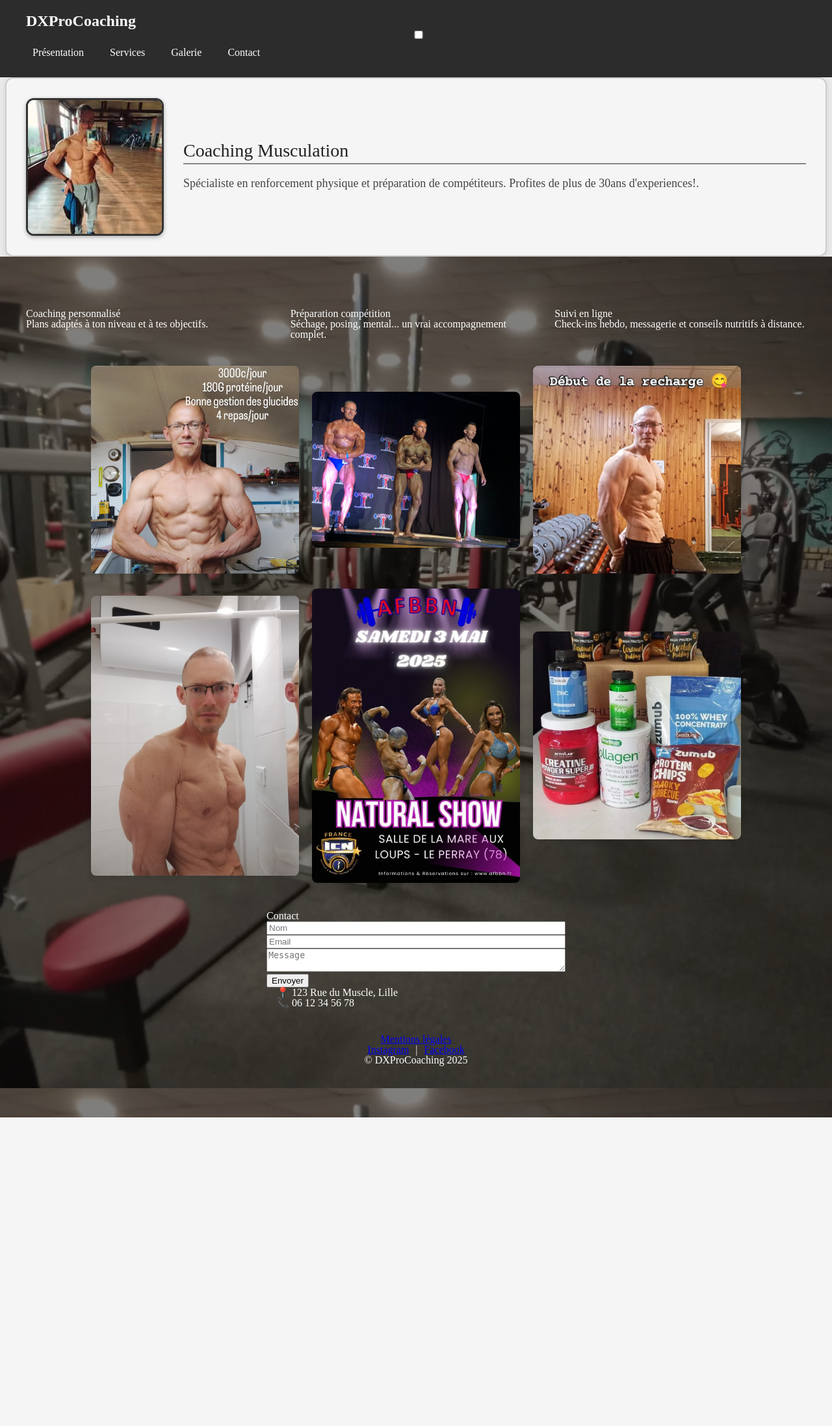
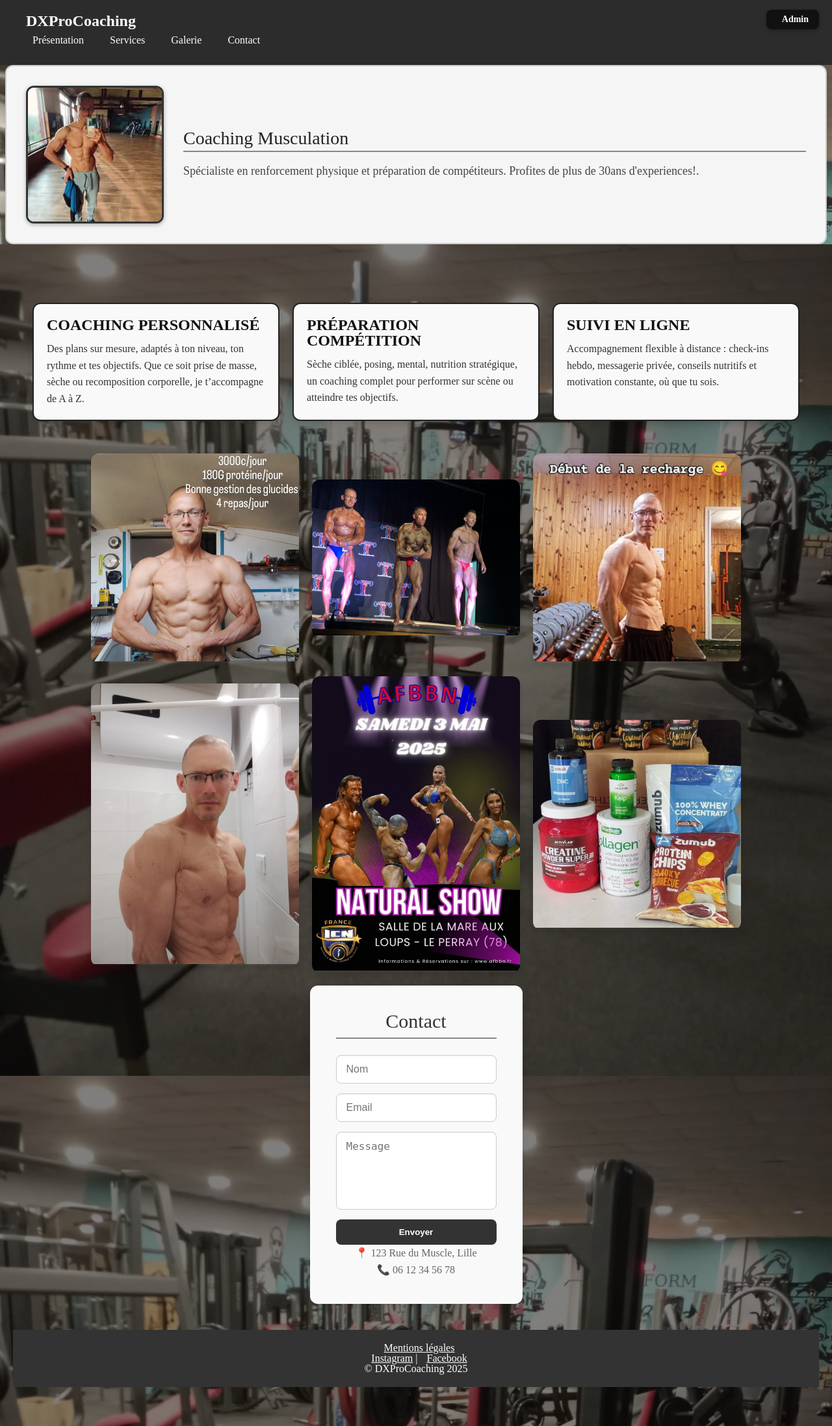
Before and after one commit to xav02165/ECF, a PHP site: page / in a window 1280 px wide. Shown: the whole page at 65% size. Before the commit the page ends 1720 px from the top, so only its background shows below. Run offline with PHP 8.4, Linux system fonts and the light colour scheme.

Commit message:
front ok

```diff
--- a/Front/index.php
+++ b/Front/index.php
@@ -19,7 +19,23 @@
         <li><a href="#galerie">Galerie</a></li>
         <li><a href="#contact">Contact</a></li>
       </ul>
+      <a href="#" class="admin-button" title="Accès Admin" onclick="showAdminLogin()">
+  <i class="fas fa-dumbbell"></i> Admin
+</a>
+
     </nav>
+
+   <!-- Panneau de connexion -->
+<div id="admin-login-container" class="full-page-login" style="display: none;">
+  <form class="admin-login-form" action="admin-panel.html" method="post">
+    <h2>Accès Administrateur</h2>
+    <input type="text" placeholder="Identifiant" name="username" required />
+    <input type="password" placeholder="Mot de passe" name="password" required />
+    <button type="submit">Connexion</button>
+  </form>
+</div>
+
+
   </header>
 
   <section id="presentation" class="container">
@@ -33,19 +49,29 @@
 <div class="overlay-container">
   <section class="ta-section">
 
-  <section id="services" class="container grid">
-    <div><h3>Coaching personnalisé</h3><p>Plans adaptés à ton niveau et à tes objectifs.</p></div>
-    <div><h3>Préparation compétition</h3><p>Séchage, posing, mental... un vrai accompagnement complet.</p></div>
-    <div><h3>Suivi en ligne</h3><p>Check-ins hebdo, messagerie et conseils nutritifs à distance.</p></div>
-  </section>
+  <section id="services" class="services-grid">
+  <div class="service-box">
+    <h3>Coaching personnalisé</h3>
+    <p>Des plans sur mesure, adaptés à ton niveau, ton rythme et tes objectifs. Que ce soit prise de masse, sèche ou recomposition corporelle, je t’accompagne de A à Z.</p>
+  </div>
+  <div class="service-box">
+    <h3>Préparation compétition</h3>
+    <p>Sèche ciblée, posing, mental, nutrition stratégique, un coaching complet pour performer sur scène ou atteindre tes objectifs.</p>
+  </div>
+  <div class="service-box">
+    <h3>Suivi en ligne</h3>
+    <p>Accompagnement flexible à distance : check-ins hebdo, messagerie privée, conseils nutritifs et motivation constante, où que tu sois.</p>
+  </div>
+</section>
+
 
   <section id="galerie" class="container grid gallery">
-    <figure><img src="image/bilan.jpg" height="200px" width="200px" alt="Photo 1"></figure>
-    <figure><img src="image/competition.jpg" height="200px" width="200px" alt="Photo 2"></figure>
-    <figure><img src="image/decharge.jpg" height="200px" width="200px" alt="Photo 3"></figure>
-    <figure><img src="image/lecoach.jpg" height="200px" width="200px" alt="Photo 4"></figure>
-    <figure><img src="image/competitionaffiche.jpg" height="200px" width="200px" alt="Photo 5"></figure>
-    <figure><img src="image/nutrition.jpg" height="200px" width="200px" alt="Photo 6"></figure>
+    <figure><img src="image/bilan.jpg" height="200px" width="200px" alt="Photo 1"><figcaption>Analyse des progrès physiques après 12 semaines.</figcaption></figure>
+    <figure><img src="image/competition.jpg" height="200px" width="200px" alt="Photo 2"><figcaption>Championnat de France.</figcaption></figure>
+    <figure><img src="image/decharge.jpg" height="200px" width="200px" alt="Photo 3"><figcaption>Diétetique calibrées.</figcaption></figure>
+    <figure><img src="image/lecoach.jpg" height="200px" width="200px" alt="Photo 4"><figcaption>Compétition : intensité et dépassement de soi.</figcaption></figure>
+    <figure><img src="image/competitionaffiche.jpg" height="200px" width="200px" alt="Photo 5"><figcaption>Fédération naturelle.</figcaption></figure>
+    <figure><img src="image/nutrition.jpg" height="200px" width="200px" alt="Photo 6"><figcaption>Conseil et suivi diététique.</figcaption></figure>
   </section>
 
 
@@ -77,5 +103,7 @@
   </section>
 </div>
 
+<script src="script.js"></script>
+
 </body>
 </html>
--- a/Front/style.css
+++ b/Front/style.css
@@ -1,180 +1,36 @@
+/* ---------------------------------------------------
+   🧱 BASE GÉNÉRALE DU SITE
+----------------------------------------------------- */
 body {
   margin: 0;
   font-family: 'Arial', sans-serif;
   background: #eaeaea;
   color: #333;
   cursor: url('haltere_cursor.png'), auto;
-  background-image: url('image/salle\ de\ sport.jpg') no repeat;
-}
-.overlay-container {
-  position: relative;
-  background-image: url("image/salle\ de\ sport.jpg");
+  background-image: url('image/salle de sport.jpg');
   background-repeat: no-repeat;
   background-position: center;
   background-size: cover;
   background-attachment: fixed;
-  padding: 60px 20px;
 }
 
-/* L'overlay sombre */
-.overlay-container::before {
-  content: "";
-  position: absolute;
-  top: 0;
-  left: 0;
-  right: 0;
-  bottom: 0;
-  background-color: rgba(0, 0, 0, 0.5); /* filtre sombre semi-transparent */
-  z-index: 1;
+.responsive-img {
+  max-width: 100%;
+  height: auto;
 }
 
-/* Le contenu passe au-dessus */
-.ta-section {
-  position: relative;
-  z-index: 2;
-  color: #fff; /* texte en blanc pour contraste */
-}
-
-
-
-
-/* Conteneur principal */
+/* ---------------------------------------------------
+   📦 CONTENEUR PRINCIPAL
+----------------------------------------------------- */
 .container {
   max-width: 1200px;
   margin: 0 auto;
   padding: 20px;
 }
 
-/* Galerie d’images */
-.gallery {
-  display: grid;
-  grid-template-columns: repeat(auto-fit, minmax(200px, 1fr));
-  gap: 20px;
-  max-width: 1000px;
-  margin: 0 auto;
-  justify-content: center;
-  align-items: center;
-  text-align: center;
-}
-
-/* Images responsives et stylées */
-.gallery img {
-  width: 100%;
-  height: auto;
-  object-fit: cover;
-  border-radius: 8px;
-  box-shadow: 0 2px 8px rgba(0, 0, 0, 0.1);
-  transition: transform 0.3s ease;
-}
-
-/* Effet de zoom au survol */
-.gallery img:hover {
-  transform: scale(1.05);
-}
-
-/* Style des légendes */
-.gallery figcaption {
-  margin-top: 8px;
-  font-size: 0.9em;
-  color: #666;
-}
-
-#presentation {
-  display: flex;
-  align-items: center;
-  gap: 30px;
-  flex-wrap: wrap;
-  padding: 30px;
-  background-color: #f5f5f5;
-  border: 2px solid #ccc;
-  border-radius: 12px;
-  box-shadow: 0 4px 10px rgba(0, 0, 0, 0.1);
-}
-
-/* Image stylée */
-#presentation img {
-  max-width: 280px;
-  height: auto;
-  border-radius: 12px;
-  border: 3px solid #333;
-  box-shadow: 0 2px 6px rgba(0, 0, 0, 0.3);
-}
-
-/* Texte avec belle hiérarchie */
-#presentation div {
-  flex: 1;
-  min-width: 250px;
-}
-
-#presentation h2 {
-  font-size: 28px;
-  margin-bottom: 15px;
-  color: #222;
-  border-bottom: 2px solid #888;
-  padding-bottom: 5px;
-}
-
-#presentation p {
-  font-size: 18px;
-  line-height: 1.6;
-  color: #444;
-}
-
-
-/* Section Contact : déjà bien responsive grâce au flex en colonne */
-
-form {
-  width: 100%;
-  max-width: 500px;
-  margin: 0 auto 30px auto;
-  padding: 0 15px;
-}
-
-/* Responsive Text Inputs */
-input,
-textarea {
-  width: 100%;
-  box-sizing: border-box;
-}
-
-/* Responsive pour le bloc de texte (adresse/téléphone) */
-#contact p {
-  padding: 0 15px;
-}
-
-/* Footer : structure et centrage sur petits écrans */
-footer {
-  padding: 30px 15px;
-  text-align: center;
-}
-
-/* Responsive Social Links */
-footer .social {
-  display: flex;
-  justify-content: center;
-  flex-wrap: wrap;
-  gap: 10px;
-}
-
-/* Media Query pour affiner sur mobiles */
-@media screen and (max-width: 600px) {
-  #contact {
-    padding: 20px;
-  }
-
-  #contact h2 {
-    font-size: 24px;
-  }
-
-  footer a {
-    display: inline-block;
-    margin: 5px 0;
-  }
-}
-
-
-
-
+/* ---------------------------------------------------
+   📋 HEADER & MENU BURGER
+----------------------------------------------------- */
 header {
   background: #2c2c2c;
   color: white;
@@ -204,37 +60,357 @@ header {
   cursor: pointer;
 }
 
+/* ✅ Cacher la checkbox du menu burger */
+#menu-toggle {
+  display: none;
+}
+
+/* 👇 Afficher le menu si checkbox cochée */
 #menu-toggle:checked + .menu-icon + .menu {
   display: flex;
 }
 
+/* 💻 Menu horizontal sur écran large */
 @media (min-width: 768px) {
-  .menu { display: flex; flex-direction: row; gap: 20px; }
-  .menu-icon { display: none; }
+  .menu {
+    display: flex;
+    flex-direction: row;
+    gap: 20px;
+  }
+  .menu-icon {
+    display: none;
+  }
 }
 
-.grid {
-  display: grid;
-  gap: 20px;
+/* ---------------------------------------------------
+   🔒 BOUTON ADMIN EN HAUT À DROITE
+----------------------------------------------------- */
+.full-page-login {
+  position: fixed;
+  top: 0;
+  left: 0;
+  width: 100vw;
+  height: 100vh;
+  background: linear-gradient(to right, #222, #444);
+  display: flex;
+  justify-content: center;
+  align-items: center;
+  z-index: 9999;
 }
 
-@media (min-width: 1200px) {
-  .grid {
+
+
+.admin-button {
+  position: absolute;
+  right: 20px;
+  top: 15px;
+  background-color: #111;
+  color: #fff;
+  padding: 8px 16px;
+  border-radius: 8px;
+  text-decoration: none;
+  font-weight: bold;
+  font-size: 14px;
+  display: flex;
+  align-items: center;
+  gap: 8px;
+  box-shadow: 0 2px 6px rgba(0, 0, 0, 0.3);
+  transition: background-color 0.3s;
+}
+
+.admin-button:hover {
+  background-color: #333;
+}
+
+/* ---------------------------------------------------
+   📸 SECTION PRÉSENTATION
+----------------------------------------------------- */
+#presentation {
+  display: flex;
+  align-items: center;
+  gap: 30px;
+  flex-wrap: wrap;
+  padding: 30px;
+  background-color: #f5f5f5;
+  border: 2px solid #ccc;
+  border-radius: 12px;
+  box-shadow: 0 4px 10px rgba(0, 0, 0, 0.1);
+}
+
+#presentation img {
+  max-width: 280px;
+  height: auto;
+  border-radius: 12px;
+  border: 3px solid #333;
+  box-shadow: 0 2px 6px rgba(0, 0, 0, 0.3);
+}
+
+#presentation div {
+  flex: 1;
+  min-width: 250px;
+}
+
+#presentation h2 {
+  font-size: 28px;
+  margin-bottom: 15px;
+  color: #222;
+  border-bottom: 2px solid #888;
+  padding-bottom: 5px;
+}
+
+#presentation p {
+  font-size: 18px;
+  line-height: 1.6;
+  color: #444;
+}
+
+/* ---------------------------------------------------
+   🏋️ SECTION SERVICES (cartes prestation)
+----------------------------------------------------- */
+.services-grid {
+  display: grid;
+  grid-template-columns: repeat(auto-fit, minmax(280px, 1fr));
+  gap: 20px;
+  padding: 30px;
+}
+
+.service-box {
+  border: 2px solid #222;
+  border-radius: 12px;
+  padding: 20px;
+  background-color: #f9f9f9;
+  box-shadow: 0 4px 10px rgba(0,0,0,0.1);
+  transition: transform 0.3s ease, box-shadow 0.3s ease;
+}
+
+.service-box:hover {
+  transform: translateY(-5px);
+  box-shadow: 0 6px 16px rgba(0,0,0,0.2);
+}
+
+.service-box h3 {
+  font-size: 1.5em;
+  font-weight: 800;
+  margin-bottom: 12px;
+  color: #111;
+  text-transform: uppercase;
+}
+
+.service-box p {
+  font-size: 1em;
+  line-height: 1.6;
+  color: #333;
+}
+
+/* ---------------------------------------------------
+   🖼️ GALERIE INTERACTIVE
+----------------------------------------------------- */
+
+.gallery {
+  display: grid;
+  grid-template-columns: repeat(auto-fit, minmax(200px, 1fr));
+  gap: 20px;
+  max-width: 1000px;
+  margin: 0 auto;
+  justify-content: center;
+  align-items: center;
+  text-align: center;
+}
+.gallery figure {
+  position: relative;
+  overflow: hidden;
+  border-radius: 12px;
+  box-shadow: 0 4px 8px rgba(0,0,0,0.1);
+  margin: 0;
+  cursor: pointer;
+}
+
+.gallery img {
+  width: 100%;
+  height: auto;
+  object-fit: cover;
+  transition: transform 0.3s ease;
+}
+
+.gallery figure:hover img {
+  transform: scale(1.05);
+}
+
+.gallery figcaption {
+  position: absolute;
+  bottom: 0;
+  left: 0;
+  right: 0;
+  padding: 10px;
+  font-size: 0.9em;
+  background: rgba(0, 0, 0, 0.8);
+  color: #fff;
+  opacity: 0;
+  transition: opacity 0.3s ease;
+  border-radius: 0 0 12px 12px;
+  pointer-events: none;
+}
+
+.gallery figure:hover figcaption {
+  opacity: 1;
+}
+
+
+/* 🖥️ Fixer 3 colonnes sur les grands écrans */
+@media (min-width: 1024px) {
+  .gallery {
     grid-template-columns: repeat(3, 1fr);
   }
 }
-
-.responsive-img {
-  max-width: 100%;
-  height: auto;
+/* ---------------------------------------------------
+   🎭 SECTION AVEC IMAGE DE FOND + FILTRE SOMBRE
+----------------------------------------------------- */
+.overlay-container {
+  position: relative;
+  background-image: url("image/salle de sport.jpg");
+  background-repeat: no-repeat;
+  background-position: center;
+  background-size: cover;
+  background-attachment: fixed;
+  padding: 60px 20px;
 }
 
-.gallery figure {
-  margin: 0;
+.overlay-container::before {
+  content: "";
+  position: absolute;
+  top: 0;
+  left: 0;
+  right: 0;
+  bottom: 0;
+  background-color: rgba(0, 0, 0, 0.5);
+  z-index: 1;
+}
+
+.ta-section {
+  position: relative;
+  z-index: 2;
+  color: #fff;
+}
+
+/* ---------------------------------------------------
+   📬 SECTION CONTACT
+----------------------------------------------------- */
+.centrage {
+  display: flex;
+  justify-content: center;
 }
 
 
-.centrage {
+
+
+
+#contact {
+  padding: 40px;
+  border-radius: 12px;
+  background-color: #f9f9f9;
+  box-shadow: 0 4px 12px rgba(0, 0, 0, 0.1);
+  margin-bottom: 40px;
+}
+
+#contact h2 {
+  font-size: 30px;
+  margin-bottom: 25px;
+  color: #333;
+  text-align: center;
+  border-bottom: 2px solid #888;
+  padding-bottom: 10px;
+}
+
+form {
+  width: 100%;
   max-width: 500px;
-  margin: 0 auto;
+  margin: 0 auto 30px auto;
+  padding: 0 15px;
+  display: flex;
+  flex-direction: column;
+  gap: 15px;
 }
+
+input,
+textarea {
+  padding: 12px 15px;
+  font-size: 16px;
+  border: 1px solid #ccc;
+  border-radius: 8px;
+  background-color: #fff;
+  box-sizing: border-box;
+  box-shadow: inset 0 1px 3px rgba(0, 0, 0, 0.05);
+}
+
+textarea {
+  height: 120px;
+  resize: none;
+}
+
+button[type="submit"] {
+  background-color: #333;
+  color: #fff;
+  padding: 12px;
+  border: none;
+  border-radius: 8px;
+  cursor: pointer;
+  font-weight: bold;
+  transition: background-color 0.3s ease;
+}
+
+button[type="submit"]:hover {
+  background-color: #555;
+}
+
+#contact p {
+  padding: 0 15px;
+  text-align: center;
+  color: #666;
+  font-size: 16px;
+  line-height: 1.6;
+}
+
+
+
+/* ---------------------------------------------------
+   ⚓ FOOTER
+----------------------------------------------------- */
+footer {
+  background-color: #333;
+  color: #fff;
+  text-align: center;
+  padding: 20px 15px;
+  font-size: 0.9em;
+  border-top: 2px solid #555;
+  margin-top: 40px;
+}
+
+footer a {
+  color: #fff;
+  text-decoration: underline;
+  margin-left: 10px;
+  transition: color 0.3s ease;
+}
+
+footer a:hover {
+  color: #ddd;
+}
+
+/* ---------------------------------------------------
+   🧹 STYLES GLOBAUX & UTILITAIRES
+----------------------------------------------------- */
+.hidden {
+  display: none !important;
+}
+
+.text-center {
+  text-align: center;
+}
+
+.mt-20 {
+  margin-top: 20px;
+}
+
+.mb-20 {
+  margin-bottom: 20px;
+}
```
Also changed, not shown: Front/script.js (+14 -0 lines).
